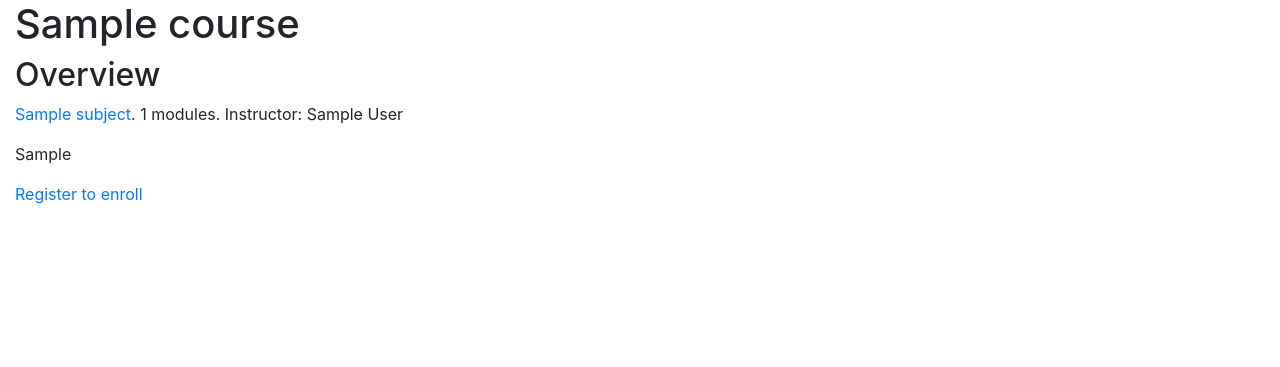
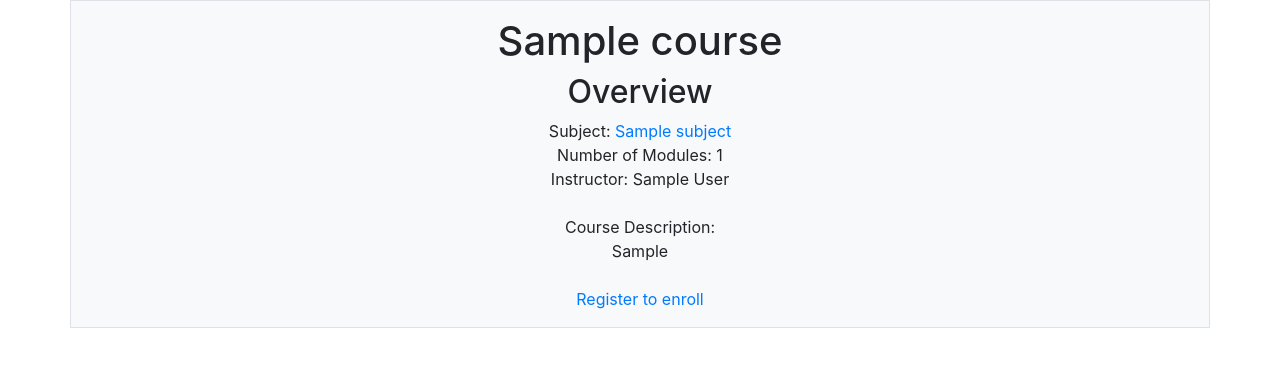
Before and after one commit to leviprice97/canvaslite, a Django app: a page that uses courses/templates/courses/course/detail.html in a window 1280 px wide. Shown: the part 56-423 px from the top of the page. Run offline with Django 3.2, Linux system fonts and the light colour scheme; tables that the repository leaves empty hold one stand-in row (values such as "Sample post"); parts of the project's set-up code (start-up, migrations or seed data) failed here and were passed over; some libraries are stand-ins or nearby versions.

Commit message:
updates to course details

```diff
--- a/courses/templates/courses/course/detail.html
+++ b/courses/templates/courses/course/detail.html
@@ -1,23 +1,22 @@
 {% extends "base.html" %}
-
 {% block title %}
     {{ object.title }}
 {% endblock %}
-
 {% block content %}
+    <div class="container px-lg-5">
+        <div class="row mx-lg-n5">
+          <div class="col py-3 px-lg-5 border bg-light">
+            <div class="text-center">
                 {% with subject=course.subject %}
                 <h1>
                     {{ object.title }}
                 </h1>
-        <div class="module">
                 <h2>Overview</h2>
-            <p>
-                <a href="{% url "course_list_subject" subject.slug %}">
-                {{ subject.title }}</a>.
-                {{ course.modules.count }} modules.
-                Instructor: {{ course.owner.get_full_name }}
-            </p>
-            {{ object.overview|linebreaks }}
+                    Subject: <a href="{% url "course_list_subject" subject.slug %}">{{ subject.title }}</a><br>
+                    Number of Modules: {{ course.modules.count }}<br>
+                    Instructor: {{ course.owner.get_full_name }}<br><br>
+                    Course Description:<br>
+                    {{ object.overview}}<br><br>
                     {% if request.user.is_authenticated %}
                         <form action="{% url "student_enroll_course" %}" method="post">
                             {{ enroll_form }}
@@ -29,6 +28,9 @@
                             Register to enroll
                         </a>
                 {% endif %}
+                {% endwith %}
             </div>
-    {% endwith %}
+          </div>
+        </div>
+      </div>
 {% endblock %}
```
Lines whose indentation alone changed are shown as unchanged.
